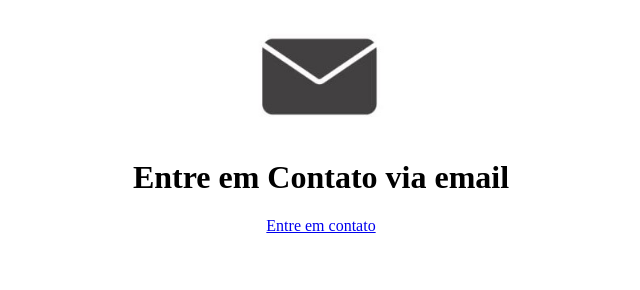
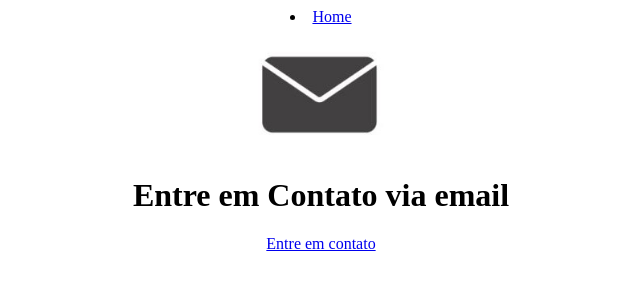
Before and after one commit to NaokiGTA/pds, a plain HTML site: page email.html in a window 1280 px wide. Shown: the whole page, without its empty margins (319-959 px from the left). Drawn offline with Linux system fonts and the light colour scheme.

Commit message:
Add files via upload

```diff
--- a/email.html
+++ b/email.html
@@ -6,7 +6,8 @@
     <title>Email de Contato</title>
 </head>
 <body>
-    <center><img src="/pds/assets/img/email.jpg" width="150px" alt="Inserir descrição da Imagem"></center>
+    <li align="center"><a href="index.html">Home</a></li>
+    <center><img src="/assets/img/email.jpg" width="150px" alt="Inserir descrição da Imagem"></center>
     <h1 align="center">Entre em Contato via email</h1>
    <center> <a  align="center"href="mailto:gabrieltelesdeandradett@gmail.com">Entre em contato</a></center>
 
```
